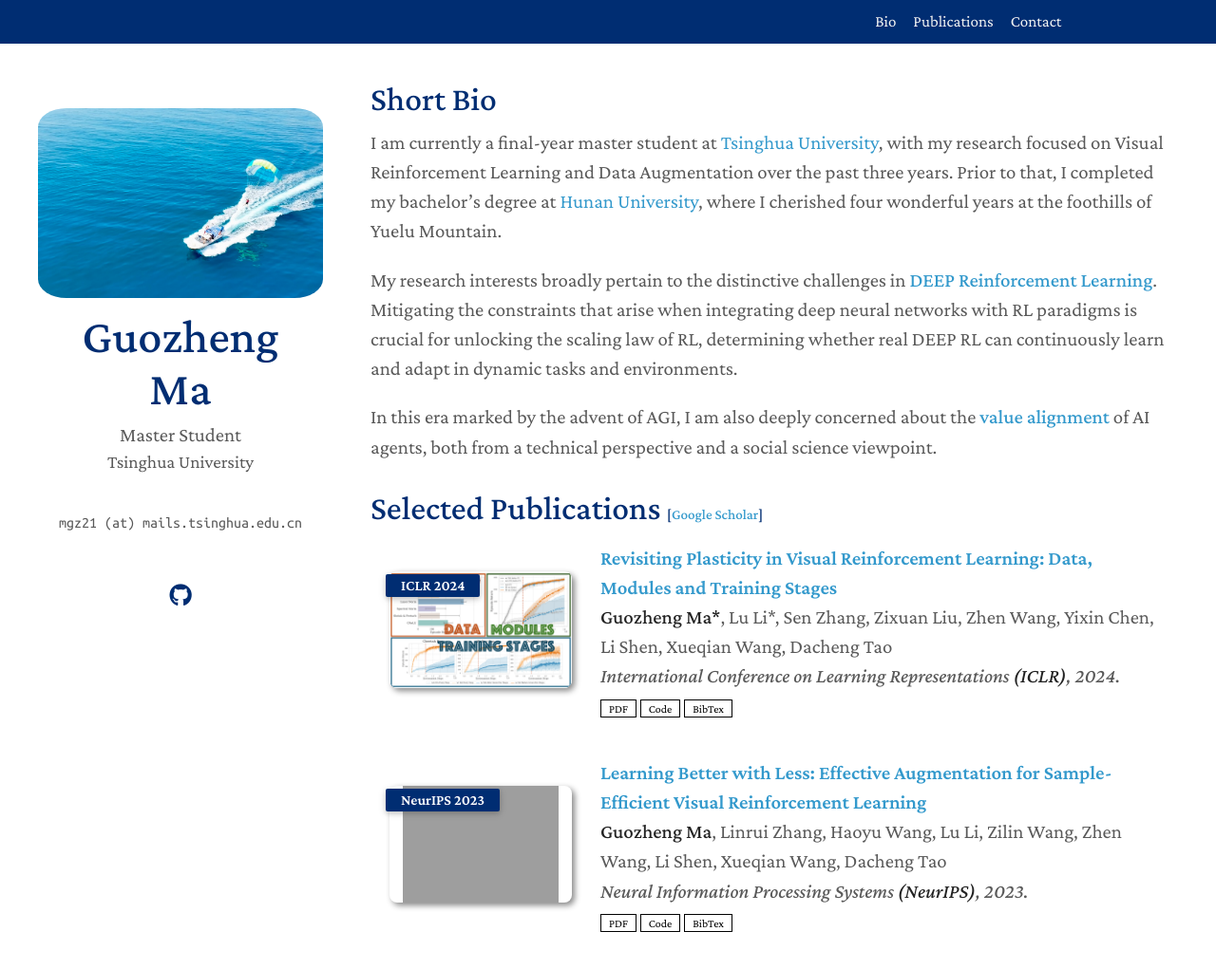
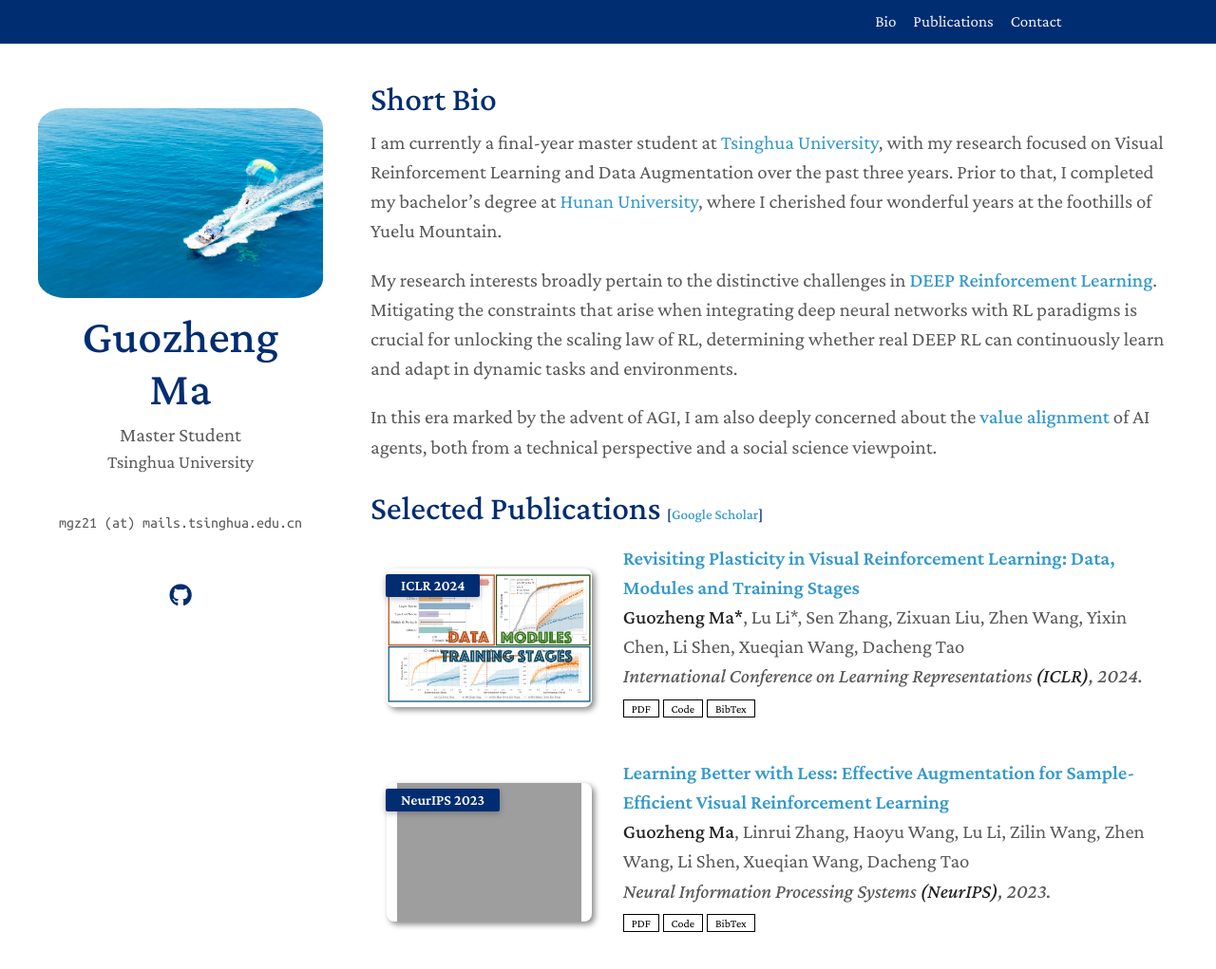
Before and after one commit to Guozheng-Ma/guozheng-ma.github.io, a Jekyll site: the page built from index.md, in a window 1280 px wide and 1125 px high. Shown: the top 1021 px of the window at 95% size. Built offline with Jekyll 4.4.1, drawn with Linux system fonts in a browser that asks for light colours; a style sheet for code colours, icons or effects is not loaded; grey boxes are pictures that could not be loaded.

Commit message:
Update pub.css

```diff
--- a/assets/css/pub.css
+++ b/assets/css/pub.css
@@ -72,4 +72,4 @@ blockquote { background: var(--global-bg-color); border-left: 2px solid var(--gl
 
 .publications ol.bibliography li div.abstract.hidden.open { border-color: var(--global-text-color); }
 
-.publications ol.bibliography li .teaser { border-radius: 8px; box-shadow: 3px 3px 6px #888; height: 123px; width: 270px; margin-top: 5px; margin-left: 5px; margin-bottom: 5px; object-fit: contain; }
+.publications ol.bibliography li .teaser { border-radius: 8px; box-shadow: 3px 3px 6px #888; height: 146px; width: 320px; margin-top: 2px; margin-left: 2px; margin-bottom: 2px; object-fit: contain; float: left; }
```
